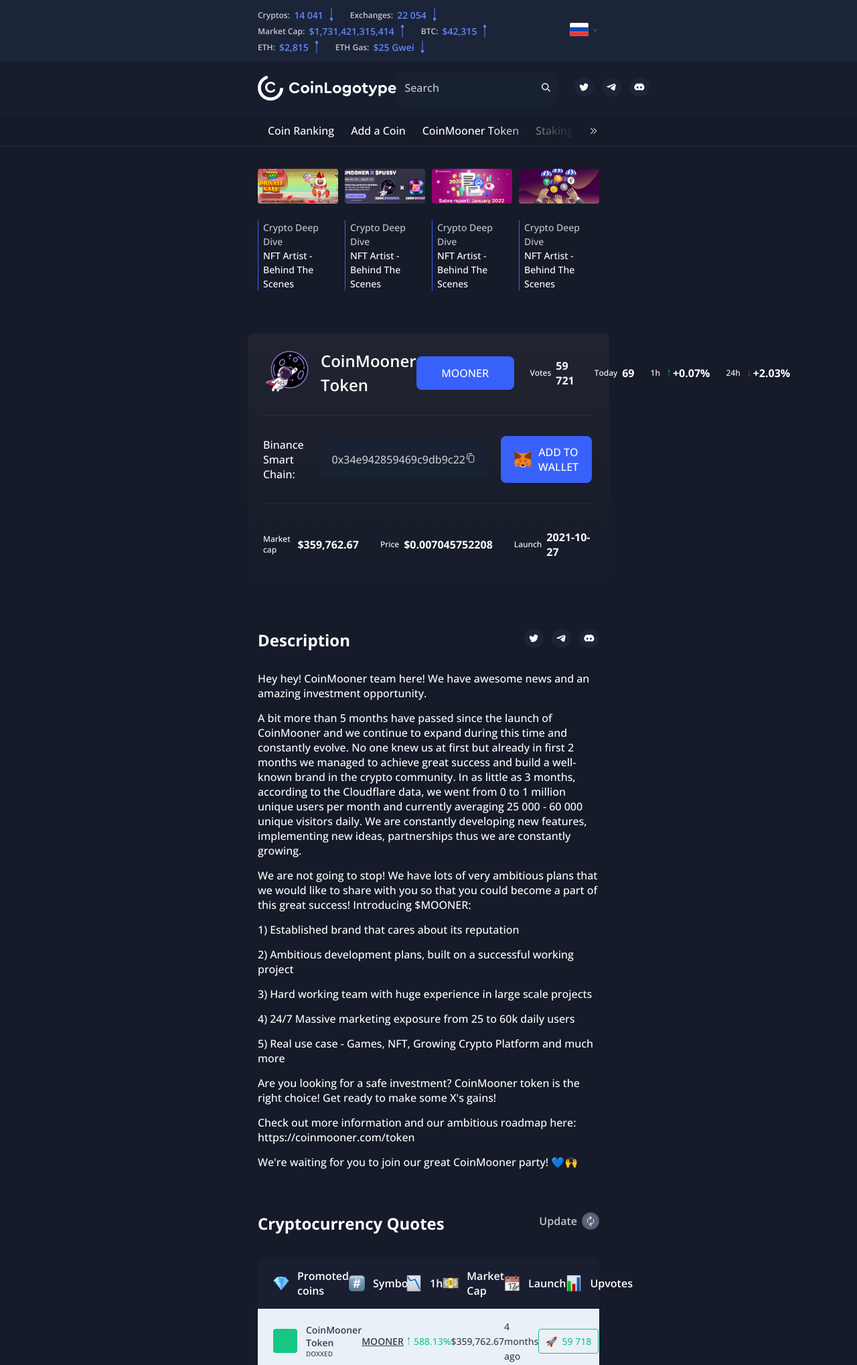
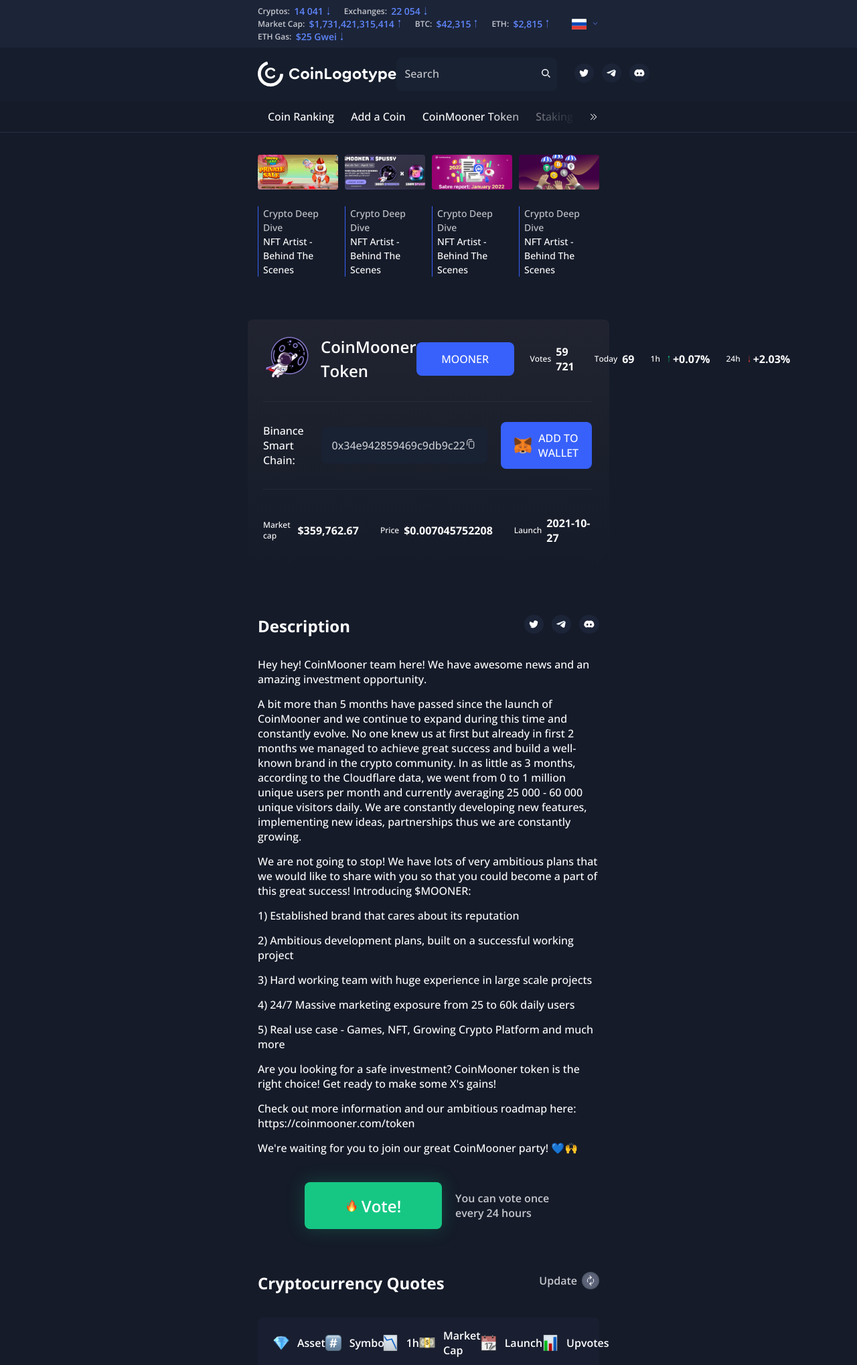
Before and after one commit to shahrizoda-sharifjonova/coin, a website: page src/token.pug in a window 1280 px wide. Shown: the top 2038 px of the page at 67% size. Drawn offline with nearby package versions, Linux system fonts and the light colour scheme; files that its build step writes are made by us from their sources; files whose address does not match are found by name; a web font is replaced by a local one.

Commit message:
fixed last bugs

```diff
--- a/gulp/version.json
+++ b/gulp/version.json
@@ -1,3 +1,3 @@
 {
-    "main": "20220324134753"
+    "main": "20220324202725"
 }
--- a/src/components/contact.pug
+++ b/src/components/contact.pug
@@ -97,3 +97,4 @@
                                 span.contact__form-title Contact Telegram
                                 span.contact__form-span Required
                             input(type="text" placeholder="e.g. t.me/example")
+            button(type="button").contact__btn Add Coin
--- a/src/components/desc.pug
+++ b/src/components/desc.pug
@@ -22,3 +22,6 @@
                 p.desc__p Are you looking for a safe investment? CoinMooner token is the right choice! Get ready to make some X's gains!
                 p.desc__p Check out more information and our ambitious roadmap here: #[a(href="https://coinmooner.com/token").desc__a https://coinmooner.com/token]
                 p.desc__p We're waiting for you to join our great CoinMooner party! 💙🙌
+            .desc__bottom
+                button(type="button").desc__btn #[img(src="@img/desc-icon-fire.svg", alt="" draggable="false" loading="lazy")] Vote!
+                p.desc__info You can vote once every 24 hours
--- a/src/components/quotes.pug
+++ b/src/components/quotes.pug
@@ -20,7 +20,7 @@
     .quotes__content
         .quotes__header
             ul.quotes__list
-                li.quotes__li.quotes__li_coins #[img(src="@img/quotes-icon-diamond.svg", alt="" draggable="false" loading="lazy")] Promoted coins
+                li.quotes__li.quotes__li_coins #[img(src="@img/quotes-icon-diamond.svg", alt="" draggable="false" loading="lazy")] Asset
                 li.quotes__li.quotes__li_symbol #[img(src="@img/quotes-icon-symbol.svg", alt="" draggable="false" loading="lazy")] Symbol
                 li.quotes__li.quotes__li_hour #[img(src="@img/quotes-icon-statistic.svg", alt="" draggable="false" loading="lazy")] 1h
                 li.quotes__li.quotes__li_dollar #[img(src="@img/quuotes-icon-dollar.svg", alt="" draggable="false" loading="lazy")] Market Cap
--- a/src/components/top.pug
+++ b/src/components/top.pug
@@ -4,9 +4,9 @@
             ul.top__list
                 li.top__li Cryptos: &nbsp;#[span.top__span 14 041] #[img(src="@img/top-icon-down.png", alt="" draggable="false" loading="lazy")]
                 li.top__li Exchanges: &nbsp;#[span.top__span 22 054] #[img(src="@img/top-icon-down.png", alt="" draggable="false" loading="lazy")]
-                li.top__li Market Cap: &nbsp;#[span.top__span $1,731,421,315,414] #[img(src="@img/top-icon-down.png", alt="" draggable="false" loading="lazy")]
-                li.top__li BTC: &nbsp;#[span.top__span $42,315] #[img(src="@img/top-icon-down.png", alt="" draggable="false" loading="lazy")]
-                li.top__li ETH: &nbsp;#[span.top__span $2,815] #[img(src="@img/top-icon-down.png", alt="" draggable="false" loading="lazy")]
+                li.top__li.up Market Cap: &nbsp;#[span.top__span $1,731,421,315,414] #[img(src="@img/top-icon-down.png", alt="" draggable="false" loading="lazy")]
+                li.top__li.up BTC: &nbsp;#[span.top__span $42,315] #[img(src="@img/top-icon-down.png", alt="" draggable="false" loading="lazy")]
+                li.top__li.up ETH: &nbsp;#[span.top__span $2,815] #[img(src="@img/top-icon-down.png", alt="" draggable="false" loading="lazy")]
                 li.top__li ETH Gas: &nbsp;#[span.top__span $25 Gwei] #[img(src="@img/top-icon-down.png", alt="" draggable="false" loading="lazy")]
             .top__dropdown
                 button(type="button").top__dropdown-top
--- a/src/scss/layout/_contact.scss
+++ b/src/scss/layout/_contact.scss
@@ -1,6 +1,12 @@
 .contact{
     padding-top: 33px;
     padding-bottom: 123px;
+    @include media(992){
+        padding-bottom: 64px;
+    }
+    @include media(576){
+        padding: 30px 0;
+    }
     &__content{
         display: flex;
         justify-content: space-between;
@@ -180,4 +186,24 @@
             }
         }
     }
+    &__btn{
+        font-weight: 500;
+        font-size: 16px;
+        line-height: 22px;
+        display: flex;
+        align-items: center;
+        text-align: center;
+        color: #FFFFFF;
+        background: #16C784;
+        border-radius: 8px;
+        width: 150px;
+        height: 50px;
+        justify-content: center;
+        margin-top: 30px;
+        margin-left: auto;
+        margin-right: auto;
+        &:hover{
+            background: darken($color: #16C784, $amount: 1.5);
+        }
+    }
 }
--- a/src/scss/layout/_desc.scss
+++ b/src/scss/layout/_desc.scss
@@ -52,4 +52,46 @@
             text-decoration: underline;
         }
     }
+    &__bottom{
+        display: flex;
+        justify-content: center;
+        align-items: center;
+        column-gap: 20px;
+        padding-top: 40px;
+        @include media(576){
+            padding-top: 30px;
+        }
+    }
+    &__btn{
+        font-weight: 600;
+        font-size: 24px;
+        line-height: 33px;
+        display: flex;
+        justify-content: center;
+        column-gap: 6px;
+        align-items: center;
+        text-align: center;
+        color: #FFFFFF;
+        background: #16C784;
+        box-shadow: 0px 0px 27px rgba(22, 199, 132, 0.25);
+        border-radius: 8px;
+        width: 205px;
+        height: 70px;
+        @include media(576){
+            width: 150px;
+            height: 50px;
+            font-size: 20px;
+        }
+    }
+    &__info{
+        font-weight: 600;
+        font-size: 16px;
+        line-height: 22px;
+        color: #C6C8CD;
+        max-width: 145px;
+        width: 100%;
+        @include media(576){
+            font-size: 14px;
+        }
+    }
 }
--- a/src/scss/layout/_footer.scss
+++ b/src/scss/layout/_footer.scss
@@ -77,14 +77,11 @@
         }
     }
     &__p{
-        margin-top: 154px;
+        margin-top: 80px;
         font-weight: 500;
         font-size: 16px;
         line-height: 22px;
         color: #FFFFFF;
-        @include media(1200){
-            margin-top: 100px;
-        }
         @include media(768){
             margin-top: 50px;
         }
--- a/src/scss/layout/_top.scss
+++ b/src/scss/layout/_top.scss
@@ -1,7 +1,7 @@
 .top{
     background: #1C2438;
-    padding-top: 10px;
-    padding-bottom: 10px;
+    padding-top: 7px;
+    padding-bottom: 7px;
     width: 100%;
     @include media(992){
         display: none;
@@ -27,17 +27,16 @@
         @include media(1200){
             font-weight: 400;
         }
-        &:nth-of-type(3){
-            img{
-                transform: rotate(-180deg);
-            }
+        picture{
+            display: flex;
+            align-items: center;
+            justify-content: center;
         }
-        &:nth-of-type(4){
-            img{
-                transform: rotate(-180deg);
-            }
+        img{
+            width: 15px;
+            height: 15px;
         }
-        &:nth-of-type(5){
+        &.up{
             img{
                 transform: rotate(-180deg);
             }
@@ -63,6 +62,10 @@
             display: flex;
             column-gap: 4px;
             align-items: center;
+        }
+        &-img{
+            line-height: 0;
+            transform: scale(0.8);
         }
         &-content{
             position: absolute;
```
Also changed, not shown: dist/contacts.html, dist/css/style.css, dist/css/style.min.css, dist/img/desc-icon-fire.svg (added), dist/index.html, dist/js/app.min.js, dist/token.html, src/img/desc-icon-fire.svg (added).
